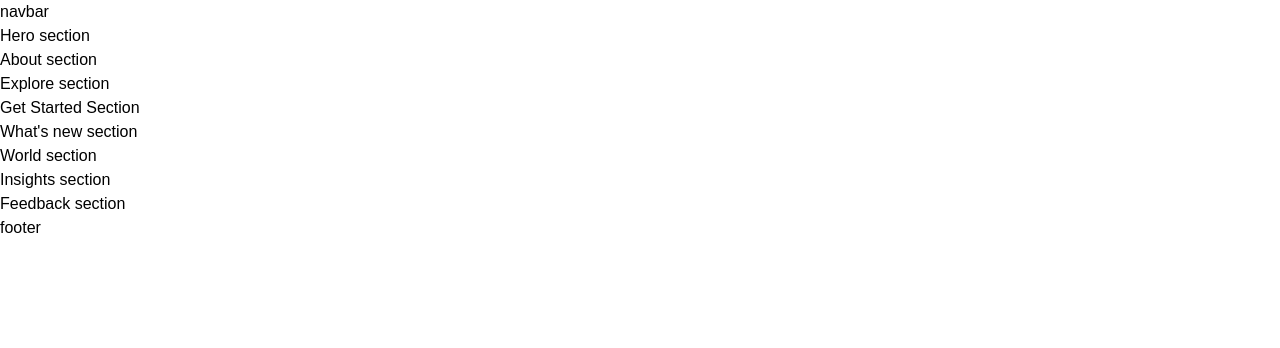
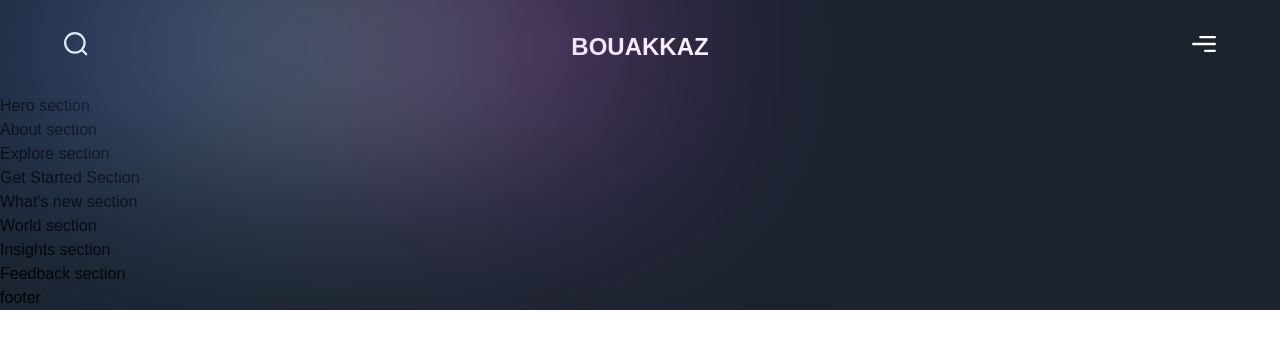
Before and after one commit to BouakkazLotfiG/modern-portfolio, a Next.js app: page / in a window 1280 px wide. Shown: the top 348 px of the page. Built offline with nearby package versions, Linux system fonts and the light colour scheme; a web font is replaced by a local one.

Commit message:
nav bar style

```diff
--- a/app/page.js
+++ b/app/page.js
@@ -1,8 +1,17 @@
-import { Footer, Navbar } from '../components';
-import { About, Explore, Feedback, GetStarted, Hero, Insights, WhatsNew, World } from '../sections';
+import { Footer, Navbar } from "../components";
+import {
+  About,
+  Explore,
+  Feedback,
+  GetStarted,
+  Hero,
+  Insights,
+  WhatsNew,
+  World,
+} from "../sections";
 
 const Page = () => (
-  <div>
+  <div className="bg-primary-black overflow-hidden">
     <Navbar />
     <Hero />
     <About />
--- a/components/Navbar.jsx
+++ b/components/Navbar.jsx
@@ -1,9 +1,33 @@
-'use client';
+"use client";
+
+import { motion } from "framer-motion";
+import styles from "../styles";
+import { navVariants } from "../utils/motion";
 
 const Navbar = () => (
-  <nav>
-    navbar
-  </nav>
+  <motion.nav
+    variants={navVariants}
+    initial="hidden"
+    whileInView="show"
+    className={`${styles.xPaddings} py-8 relative `}
+  >
+    <div className="absolute w-[50%] inset-0 gradient-01" />
+    <div className={`${styles.innerWidth} mx-auto flex justify-between gap-8`}>
+      <img
+        src="/search.svg"
+        alt="search"
+        className=" w-[24px] h-[24px] object-contain"
+      />
+      <h2 className="font-extrabold text-[24px] leading-[30px] text-white">
+        BOUAKKAZ
+      </h2>
+      <img
+        src="/menu.svg"
+        alt="menu"
+        className="w-[24px] h-[24px] object-contain"
+      />
+    </div>
+  </motion.nav>
 );
 
 export default Navbar;
```
